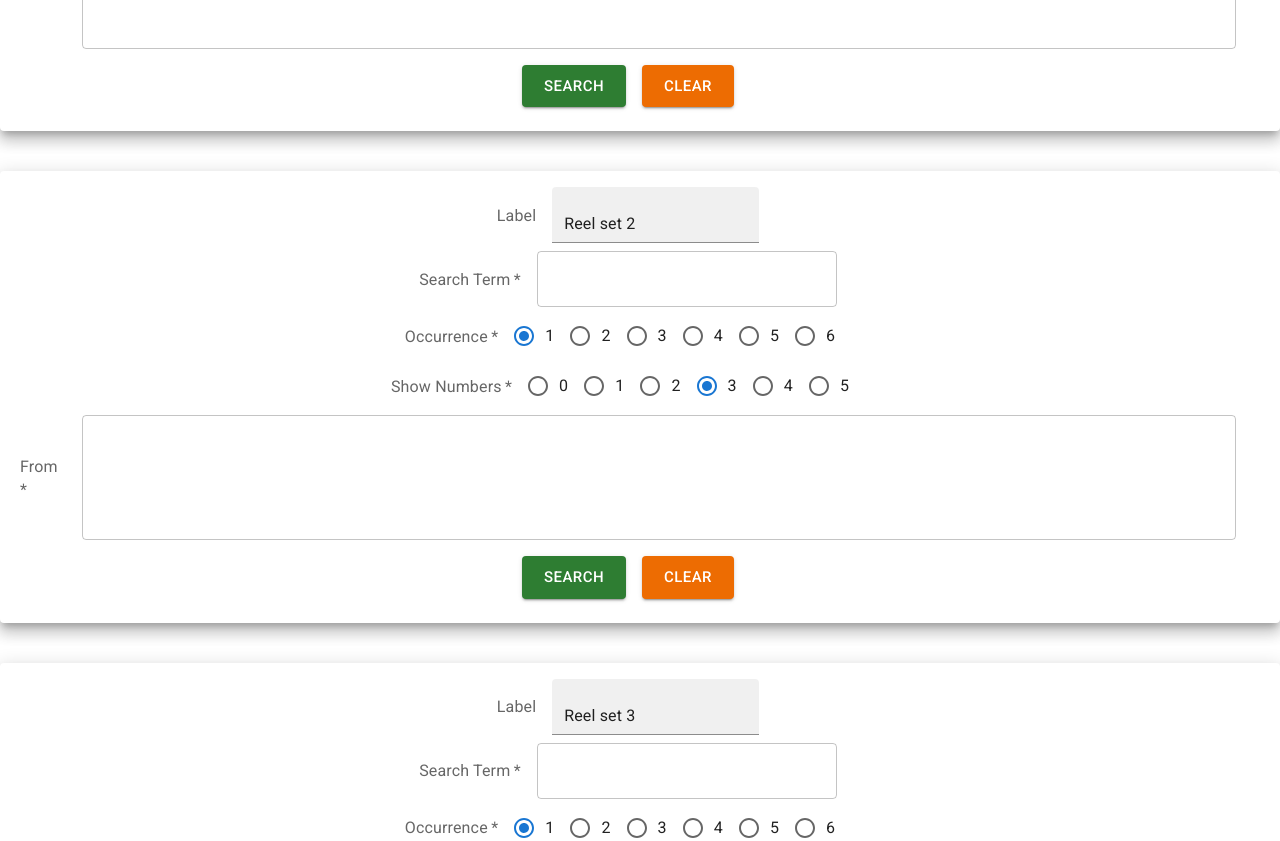
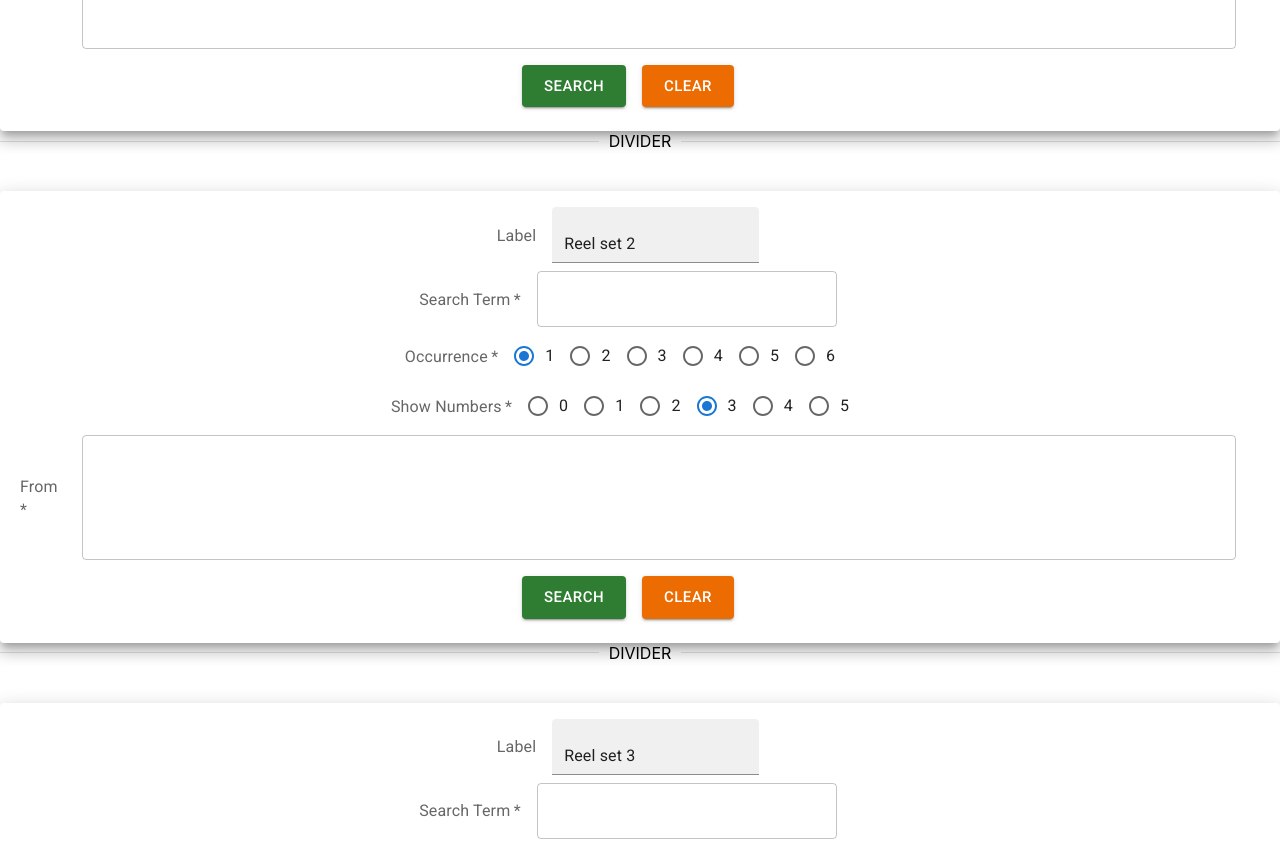
Before and after one commit to BijianWuHungryBearGaming/strings-finder, a React (Create React App) app: page / in a window 1280 px wide. Shown: the part 320-1161 px from the top of the page. Built offline with nearby package versions, Linux system fonts and the light colour scheme.

Commit message:
Update App.jsx

```diff
--- a/src/App.jsx
+++ b/src/App.jsx
@@ -1,4 +1,4 @@
-import { Grid } from "@mui/material";
+import { Divider, Grid } from "@mui/material";
 import SearchForm from "./components/SearchForm";
 
 function App() {
@@ -7,22 +7,27 @@ function App() {
     <Grid container rowSpacing={5} columnSpacing={{ xs: 1, sm: 2, md: 3 }}>
         <Grid item xs={12}>
             <SearchForm label={"Reel set 1"}/>
+            <Divider>DIVIDER</Divider>
         </Grid>
 
         <Grid item xs={12} >
             <SearchForm label={"Reel set 2"}/>
+            <Divider>DIVIDER</Divider>
         </Grid>
 
         <Grid item xs={12} >
             <SearchForm label={"Reel set 3"}/>
+            <Divider>DIVIDER</Divider>
         </Grid>
 
         <Grid item xs={12} >
             <SearchForm label={"Reel set 4"}/>
+            <Divider>DIVIDER</Divider>
         </Grid>
 
         <Grid item xs={12} >
             <SearchForm label={"Reel set 5"}/>
+            <Divider>DIVIDER</Divider>
         </Grid>
 
 
```
